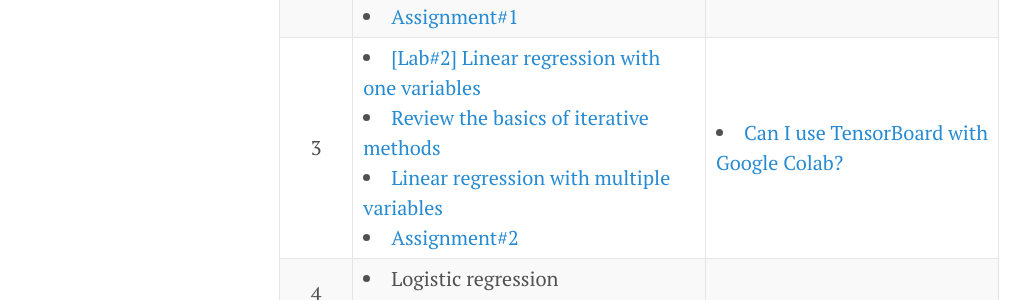
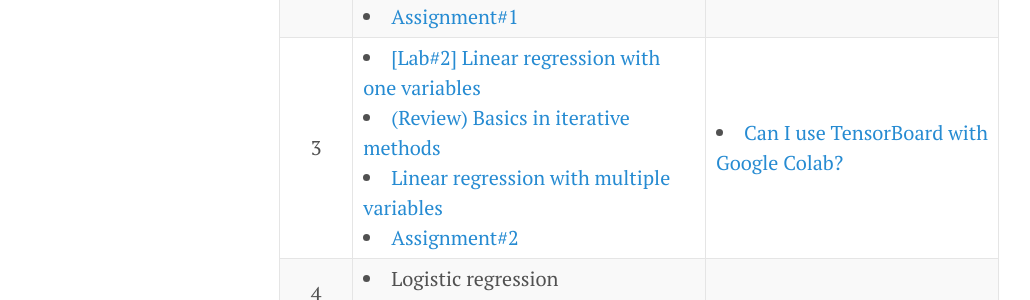
Before and after one commit to xlives/xlives.github.io, a Jekyll site: the page built from courses.markdown, in a window 1280 px wide and 900 px high, scrolled down 920 px. Shown: the part 156-456 px from the top of the window, without its empty margins (1-1031 px from the left). Built offline with Jekyll 4.4.1, drawn with Linux system fonts in a browser that asks for light colours.

Commit message:
Update courses.markdown

```diff
--- a/courses.markdown
+++ b/courses.markdown
@@ -53,7 +53,7 @@ Present
     <td align='center'>3</td>
     <td>
        <li> <a href='https://drive.google.com/open?id=1_WRPC8UT6-EP1_PuiBFaXLqzoScdqsmW'>[Lab#2] Linear regression with one variables</a> </li>
-       <li> <a href='https://drive.google.com/open?id=1zJ2QAxdArMUV77tQuynOPp-WIQ24GLBV'>Review the basics of iterative methods</a> </li>
+       <li> <a href='https://drive.google.com/open?id=1zJ2QAxdArMUV77tQuynOPp-WIQ24GLBV'>(Review) Basics in iterative methods</a> </li>
        <li> <a href='https://drive.google.com/open?id=1cHlyXmAkZPueM_8LTFBYlXznYpECdoS7'>Linear regression with multiple variables</a> </li>
        <li> <a href='https://drive.google.com/open?id=1_4Jk9YLgMIdoDqDRFdsSFdbMrm3YZWUs'>Assignment#2</a> </li></td>
     <td>
```
